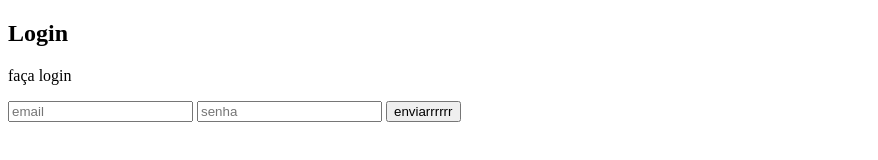
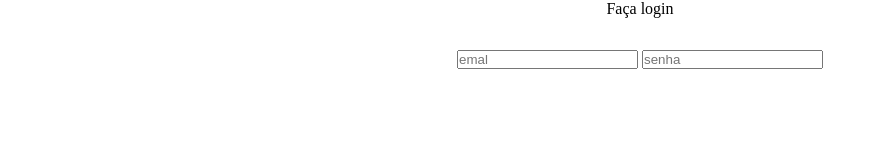
Before and after one commit to MatheuszinBQ/Primeiro-site-, a plain HTML site: page index.html in a window 1280 px wide. Shown: the whole page, without its empty margins (0-878 px from the left). Drawn offline with Linux system fonts and the light colour scheme.

Commit message:
Add files via upload

```diff
--- a/index.html
+++ b/index.html
@@ -2,17 +2,21 @@
 <html lang="en">
 <head>
     <meta charset="UTF-8">
-    <meta name="viewport" content="width=device-width, initial-scale=1.0">
+    <meta name="viewport" content="width=, initial-scale=1.0">
+    <link rel="stylesheet" href="style.css">
     <title>Document</title>
 </head>
 <body>
-    <div><h2>Login</h2>
-    <p>faça login</p>
-<form action="">
-    <input type="email" placeholder="email">
-    <input type="password" placeholder="senha">
-    <button>enviarrrrrr</button>
-</form>
-</div>
+    <header>
+        <p>
+            Faça login
+        </p>
+        <div>
+            <form action="">
+                <input type="email" placeholder="emal">
+                <input type="password" placeholder="senha">
+
+        </div>
+    </header>
 </body>
 </html>
--- /dev/null
+++ b/style.css
@@ -0,0 +1,17 @@
+* {
+    margin: 0;
+    padding: 0;
+}
+
+div{
+    justify-content: center;
+    align-items: center;
+    display: flex;
+    padding: 2em;
+}
+
+p{
+    justify-content: center;
+    align-items: center;
+    display: flex;
+}
```
